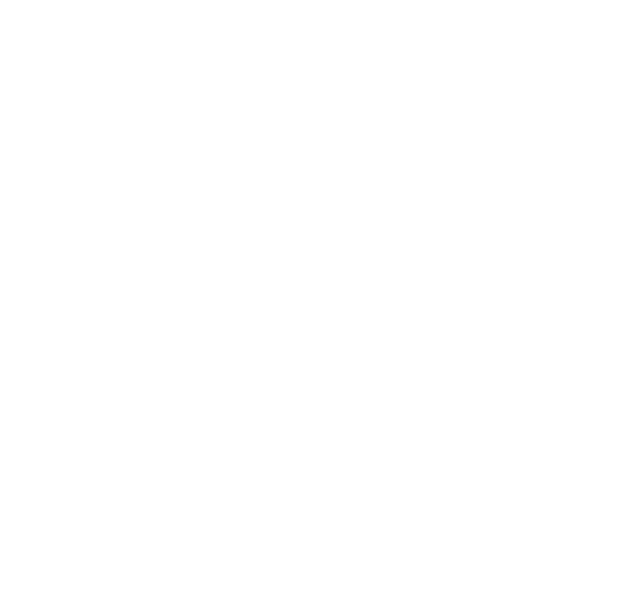
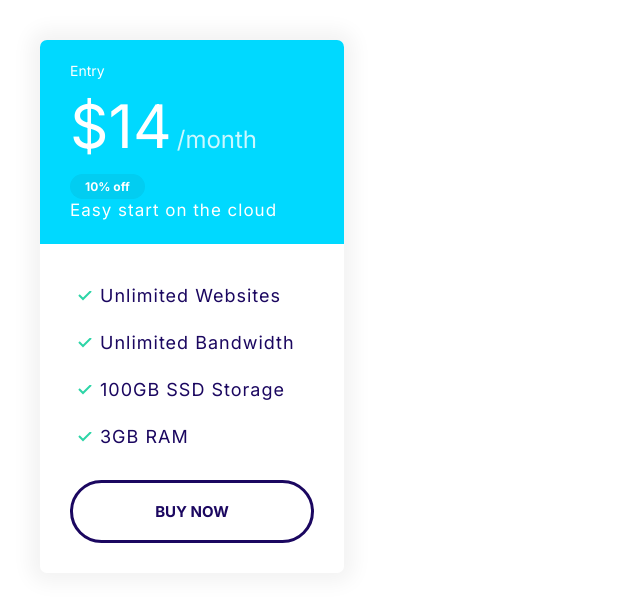
Before and after one commit to abram-stack/CloudHostingLandingPage, a plain HTML site: page index.html in a window 1280 px wide. Shown: the whole page, without its empty margins (0-640 px from the left). Drawn offline with Linux system fonts and the light colour scheme.

Commit message:
create plan comp incl card comp

```diff
--- a/css/style.css
+++ b/css/style.css
@@ -99,6 +99,7 @@
 }
 .badge--small {
   font-size: 1.6rem;
+  padding: 0.5rem 1.5rem;
 }
 @media screen and (min-width: 1024px) {
   .badge {
@@ -227,6 +228,7 @@
 .input-group .input {
   border: 0;
   flex-grow: 1;
+  padding: 1.5rem 1rem;
 }
 .input-group .btn {
   margin: 0.4rem;
@@ -236,3 +238,63 @@
     font-size: 1.5rem;
   }
 }
+
+/* CARDS */
+.card {
+  border-radius: 7px;
+  box-shadow: 0 0 20px 10px #f3f3f3;
+  overflow: hidden;
+}
+.card__header,
+.card__body {
+  padding: 2rem 3rem;
+}
+.card--primary .card__header {
+  background: var(--color-primary);
+  color: #fff;
+}
+.card--secondary .card__header {
+  background: var(--color-secondary);
+  color: #fff;
+}
+.card--secondary .badge--secondary {
+  background: #02cdf1;
+}
+/* PLANS */
+.plan__name {
+  margin: 0;
+  font-size: 2.4rem;
+  font-weight: 500;
+  color: #fff;
+}
+.plan__price {
+  font-size: 6rem;
+}
+.plan__billing-cycle {
+  font-size: 2.4rem;
+  font-weight: 300;
+  opacity: 0.8;
+  margin-right: 1rem;
+}
+.plan__description {
+  font-size: 2rem;
+  font-weight: 300;
+  letter-spacing: 1px;
+  display: block;
+}
+.plan .list__item {
+  margin-bottom: 2rem;
+  letter-spacing: 1px;
+}
+
+@media screen and (min-width: 1024px) {
+  .plan__name {
+    font-size: 1.4rem;
+  }
+  .plan__price {
+    font-size: 6rem;
+  }
+  .plan__description {
+    font-size: 1.7rem;
+  }
+}
--- a/index.html
+++ b/index.html
@@ -12,6 +12,27 @@
   <title>Cloud Hosting Domain</title>
 </head>
 <body>
-
+  <div style="width: 30%;padding: 4rem;">
+    <div class="plan">
+      <div class="card card--secondary">
+        <header class="card__header">
+          <h3 class="plan__name">Entry</h3>
+          <span class="plan__price">$14</span>
+          <span class="plan__billing-cycle">/month</span>
+          <span class="badge badge--secondary badge--small">10% off</span>
+          <span class="plan__description">Easy start on the cloud</span>
+        </header>
+        <div class="card__body">
+          <ul class="list list--tick">
+            <li class="list__item">Unlimited Websites</li>
+            <li class="list__item">Unlimited Bandwidth</li>
+            <li class="list__item">100GB SSD Storage</li>
+            <li class="list__item">3GB RAM</li>
+          </ul>
+          <button class="btn btn--block btn--outline">Buy Now</button>
+        </div>
+      </div>
+    </div>
+  </div>
 </body>
 </html>
```
Also changed, not shown: images/popular.svg (added).
